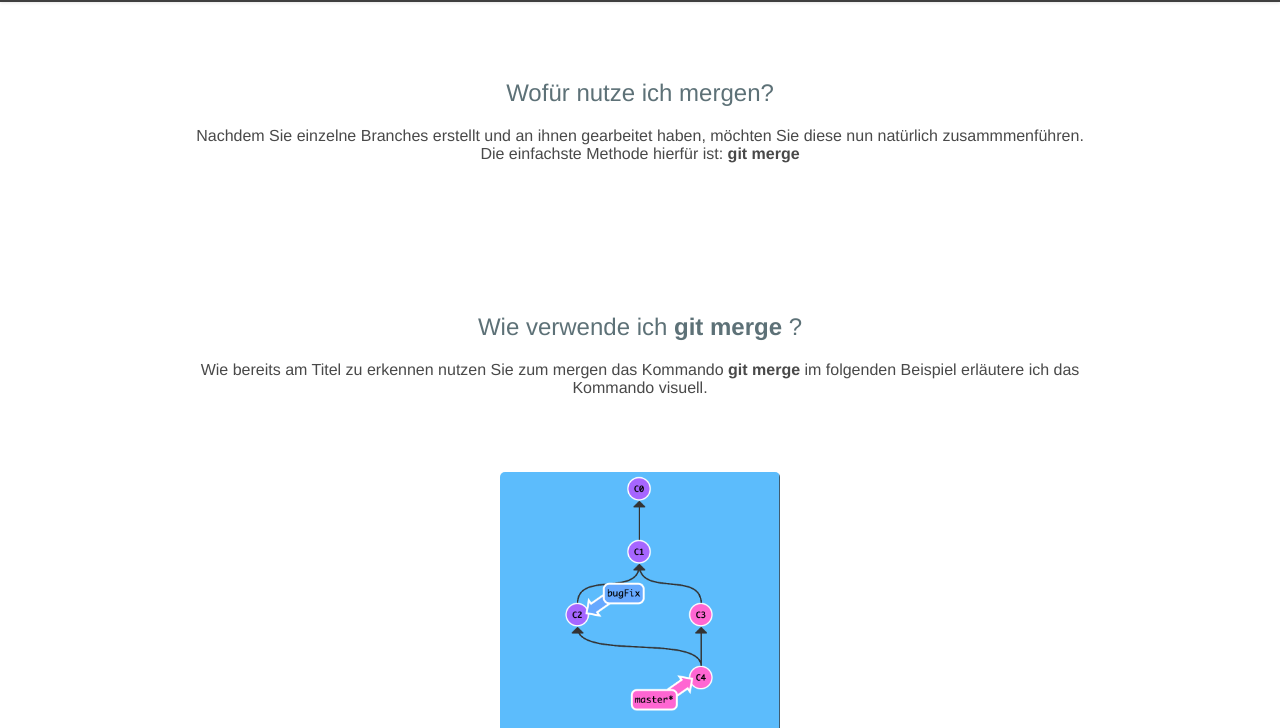
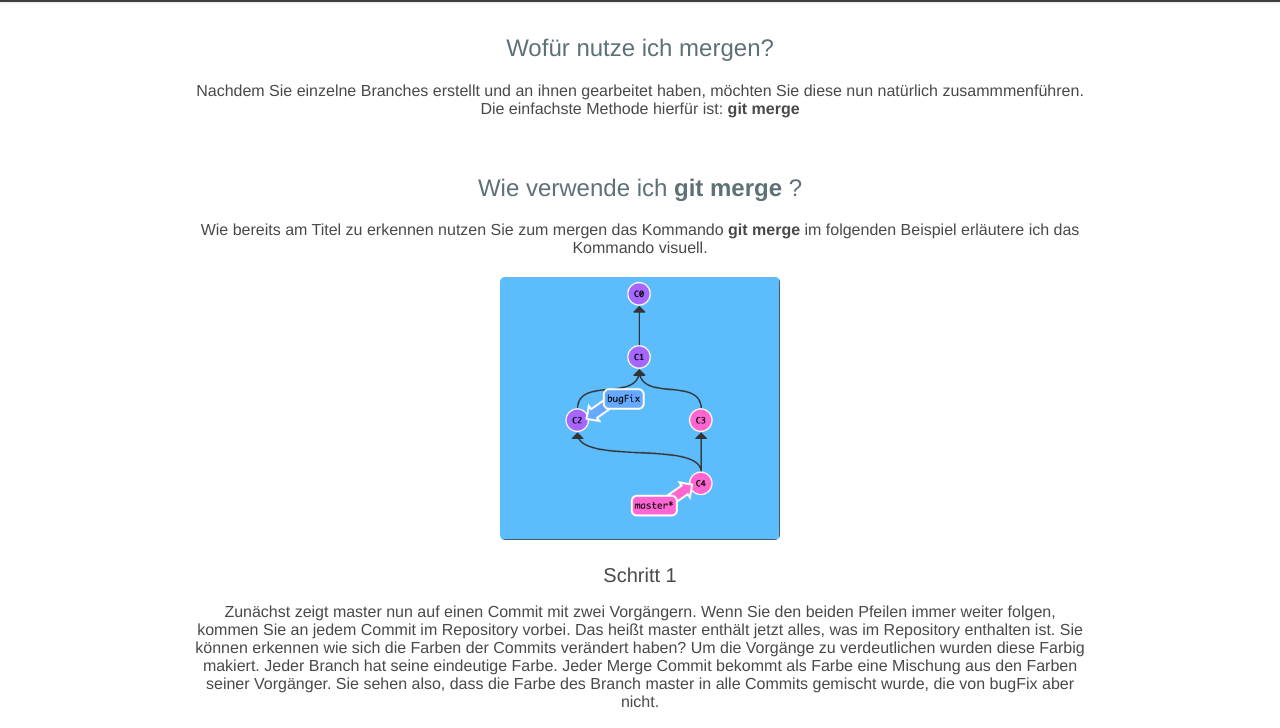
Before and after one commit to allesvergeben/Git-Tutorial, a plain HTML site: page commands/merge.html in a window 1280 px wide. Shown: the part 63-791 px from the top of the page. Drawn offline with Linux system fonts and the light colour scheme.

Commit message:
fixed huge gaps

```diff
--- a/CSS/stylegit.css
+++ b/CSS/stylegit.css
@@ -33,7 +33,6 @@ h2{
 
 h3{
   font-size: 20px;
-  padding-top:8%;
   margin-bottom: 5px;
 }
 h4, p{
@@ -49,6 +48,6 @@ img{
 }
 
 p{
-   margin-bottom: 50px;
-   padding-bottom:25px;
+    margin-bottom: 10px;
+    padding-bottom: 10px;
 }
```
